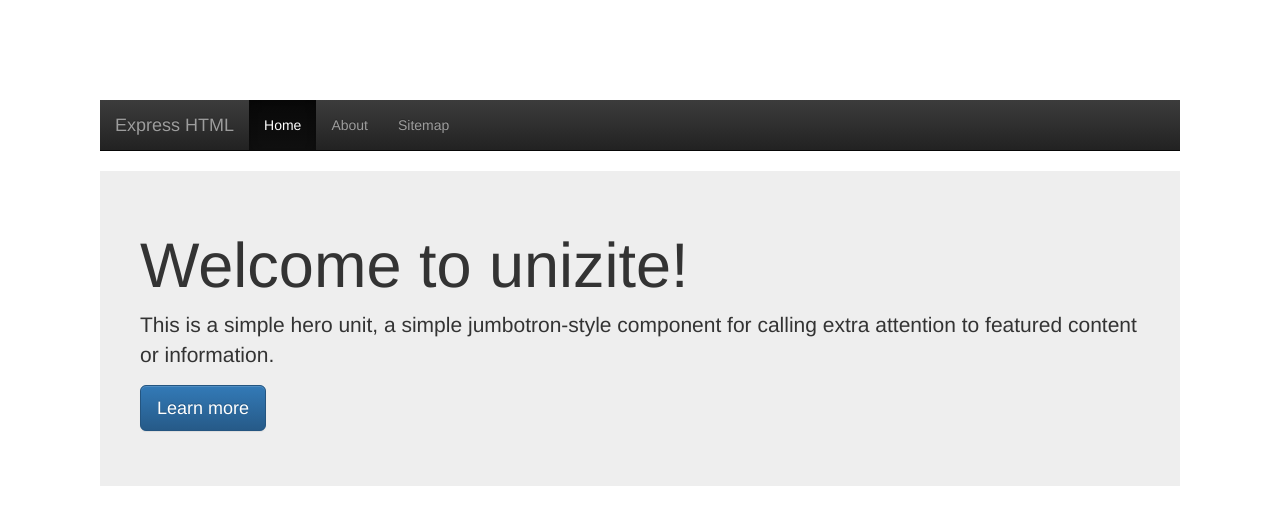
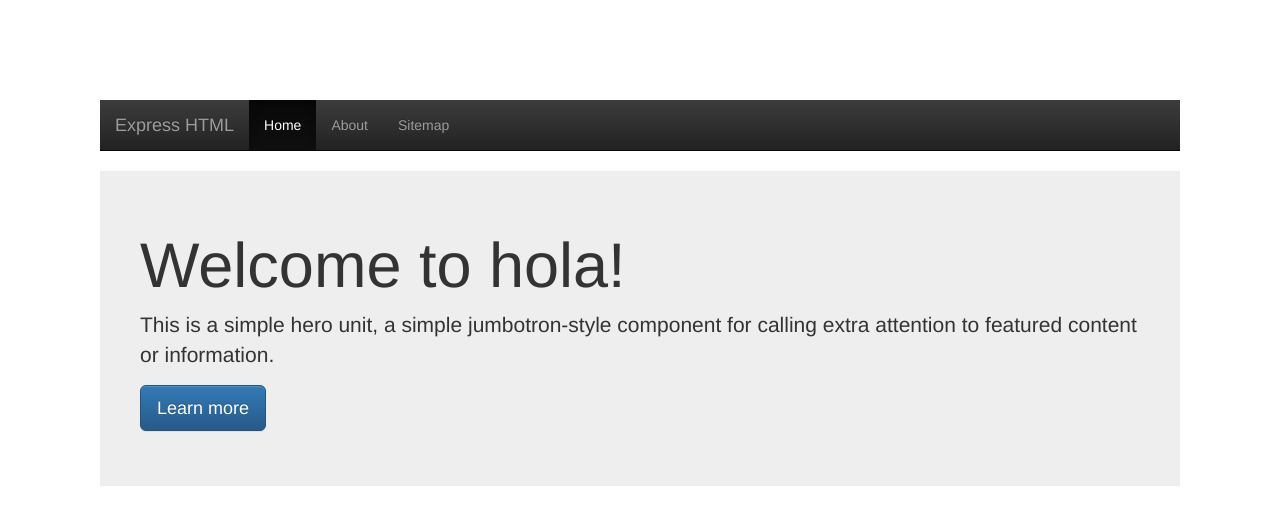
Before and after one commit to estevevg/wpmkapi, a website: page index.html in a window 1280 px wide. Drawn offline with nearby package versions, Linux system fonts and the light colour scheme.

Commit message:
This is only a test

```diff
--- a/index.html
+++ b/index.html
@@ -25,7 +25,7 @@
   </div>
 </nav>
     <div class="jumbotron"  style="padding:40px;">
-      <h1>Welcome to unizite!</h1>
+      <h1>Welcome to hola!</h1>
       <p>This is a simple hero unit, a simple jumbotron-style component for calling extra attention to featured content or information.</p>
       <p><a class="btn btn-primary btn-lg" href="#" role="button">Learn more</a></p>
     </div>
```
